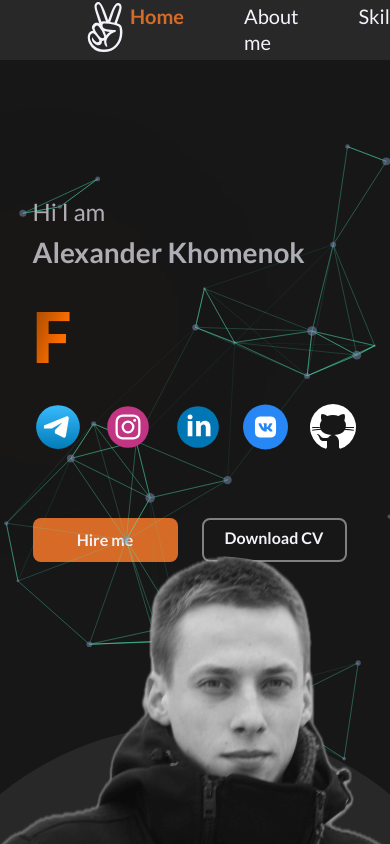
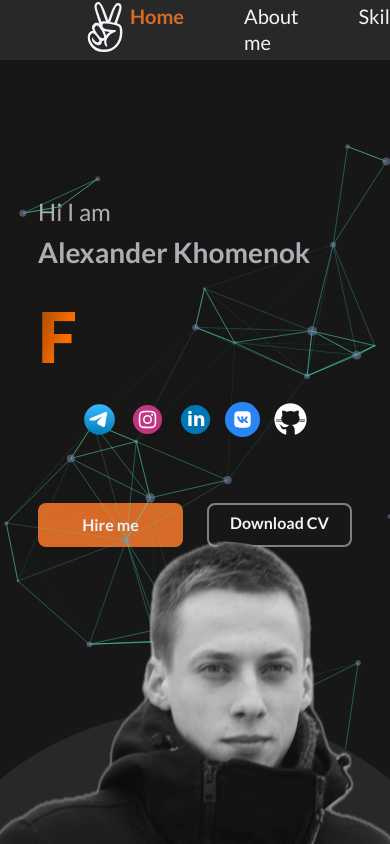
Before and after one commit to exleonardo/portfolio, a React (Vite) app: page / in a window 390 px wide. Shown: the top 844 px of the page. Built offline with nearby package versions, Linux system fonts and the light colour scheme.

Commit message:
style: add responsive

```diff
--- a/src/widgets/icon-block/style/icon-block.ts
+++ b/src/widgets/icon-block/style/icon-block.ts
@@ -2,7 +2,12 @@ import styled from 'styled-components'
 
 export const IconBlockItem = styled.div`
   :not(:first-child) {
-    margin-left: 20px;
+    margin-left: 0.8rem;
+  }
+
+  @media screen and (width <= 992px) {
+    display: flex;
+    justify-content: center;
   }
 `
 export const LinkIcon = styled.a`
@@ -10,6 +15,10 @@ export const LinkIcon = styled.a`
 
   > svg {
     transition: 0.3s;
+    @media screen and (width <= 576px) {
+      width: 35px;
+      height: 35px;
+    }
 
     &:hover {
       transform: scale(1.2);
```
